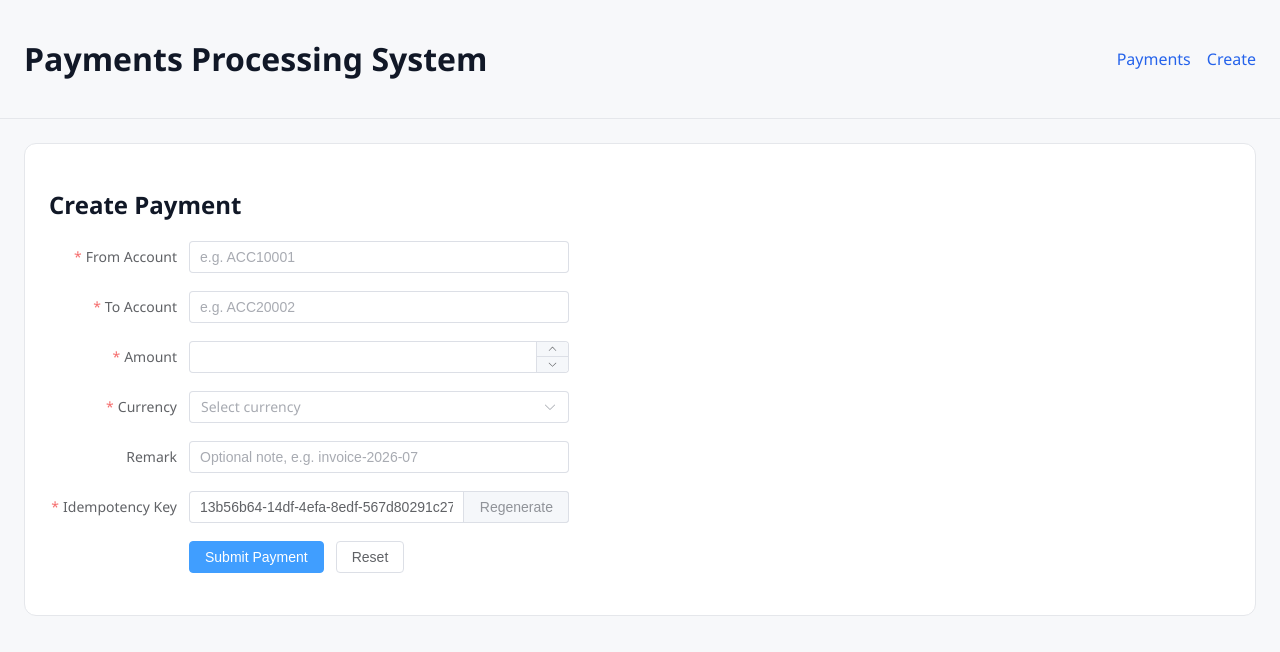
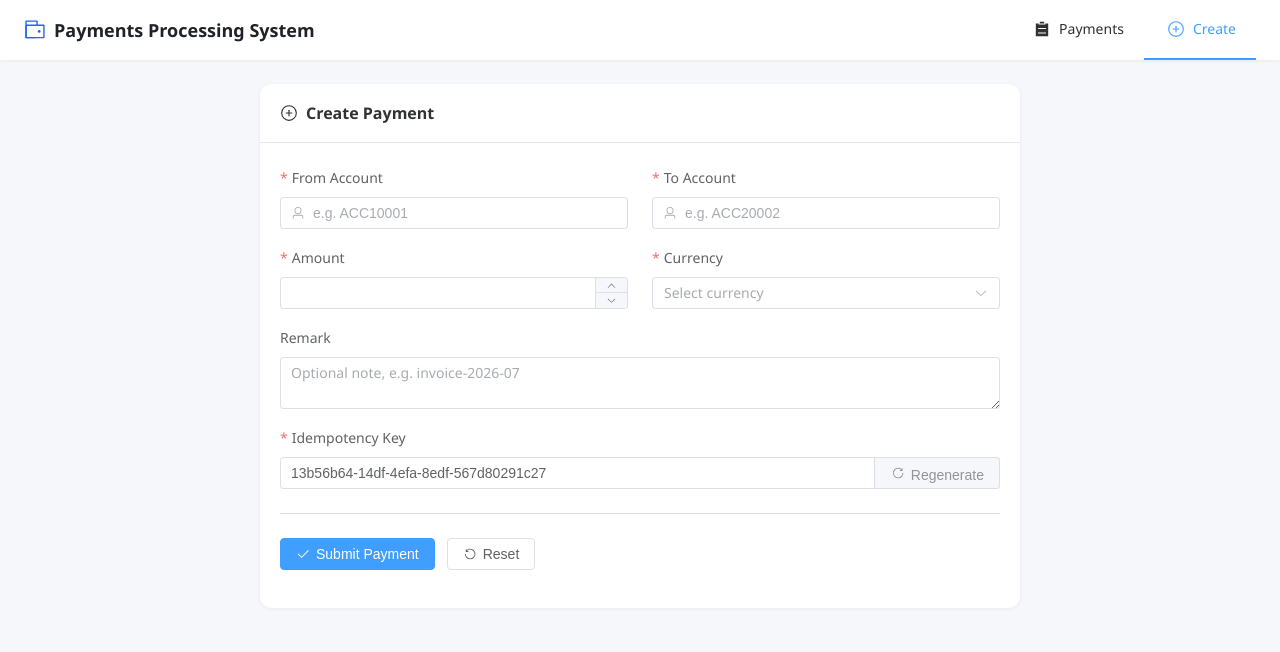
Before and after one commit to Neueda-Learning/Six, a Vue app: page /payments/create in a window 1280 px wide. Shown: the top 652 px of the page. Built offline with nearby package versions, Linux system fonts and the light colour scheme.

Commit message:
重构前端页面布局，优化组件样式与交互，提升用户体验

```diff
--- a/fronted/App.vue
+++ b/fronted/App.vue
@@ -1,25 +1,38 @@
 <!-- 应用根组件：负责整体页面外壳布局（顶部导航 + 路由出口），不承载具体业务逻辑 -->
 <template>
-  <div class="app-shell">
-    <header class="app-header">
-      <h1>Payments Processing System</h1>
-      <!-- 顶部导航：Payments 对应列表页，Create 对应创建支付页 -->
-      <nav>
-        <RouterLink to="/">Payments</RouterLink>
-        <RouterLink to="/payments/create">Create</RouterLink>
-      </nav>
-    </header>
-    <main class="app-main">
+  <el-container class="app-shell">
+    <!-- 顶部导航栏：使用 el-menu 的 router 模式，点击菜单项自动触发路由跳转，并根据当前路径高亮 -->
+    <el-header class="app-header">
+      <div class="brand">
+        <el-icon :size="22" class="brand-icon"><Wallet /></el-icon>
+        <span class="brand-title">Payments Processing System</span>
+      </div>
+      <el-menu :default-active="route.path" mode="horizontal" router :ellipsis="false" class="nav-menu">
+        <el-menu-item index="/">
+          <el-icon><List /></el-icon>
+          <span>Payments</span>
+        </el-menu-item>
+        <el-menu-item index="/payments/create">
+          <el-icon><CirclePlus /></el-icon>
+          <span>Create</span>
+        </el-menu-item>
+      </el-menu>
+    </el-header>
+
+    <el-main class="app-main">
       <!-- 路由出口：根据当前路径渲染 PaymentList / PaymentCreate / PaymentDetail -->
       <RouterView />
-    </main>
-  </div>
+    </el-main>
+  </el-container>
 </template>
 
 <script setup>
-// 当前页面为纯布局壳组件，具体的加载态与错误提示已下沉到各页面自行处理
+import { useRoute } from 'vue-router';
+import { Wallet, List, CirclePlus } from '@element-plus/icons-vue';
+
+// 使用当前路由路径驱动顶部菜单高亮项，无需手动维护激活状态变量
+const route = useRoute();
 </script>
-
 
 <style scoped>
 .app-shell {
@@ -28,18 +41,38 @@
 
 .app-header {
   display: flex;
+  align-items: center;
   justify-content: space-between;
-  align-items: center;
-  padding: 16px 24px;
-  border-bottom: 1px solid #e5e7eb;
+  background: #ffffff;
+  box-shadow: 0 1px 4px rgba(0, 0, 0, 0.06);
+  padding: 0 24px;
+  height: 60px;
 }
 
-.app-header nav {
+.brand {
   display: flex;
-  gap: 16px;
+  align-items: center;
+  gap: 8px;
+  white-space: nowrap;
+}
+
+.brand-icon {
+  color: #2563eb;
+}
+
+.brand-title {
+  font-size: 18px;
+  font-weight: 600;
+}
+
+.nav-menu {
+  border-bottom: none;
 }
 
 .app-main {
   padding: 24px;
+  max-width: 1200px;
+  margin: 0 auto;
+  width: 100%;
 }
 </style>
--- a/fronted/styles/base.css
+++ b/fronted/styles/base.css
@@ -1,8 +1,8 @@
-/* 该文件用于定义全局样式基础，后续需完成设计变量、布局规范与组件样式。 */
+/* 该文件用于定义全局设计变量与基础样式，供各页面组件复用，保持视觉风格统一 */
 :root {
-  /* //todo refine design tokens after implementing final UI */
-  --page-bg: #f7f8fa;
-  --text-color: #111827;
+  --page-bg: #f5f7fa;
+  --text-color: #1f2329;
+  --card-shadow: 0 1px 4px rgba(0, 0, 0, 0.06);
 }
 
 * {
@@ -20,3 +20,10 @@ a {
   color: #2563eb;
   text-decoration: none;
 }
+
+/* 统一 Element Plus 卡片的圆角与阴影，避免每个页面重复定义 */
+.el-card {
+  border-radius: 12px;
+  box-shadow: var(--card-shadow) !important;
+  border: none;
+}
--- a/fronted/views/PaymentCreate.vue
+++ b/fronted/views/PaymentCreate.vue
@@ -1,26 +1,39 @@
 <!-- 创建支付页面：提供表单供用户填写付款信息，前端做基础校验后调用后端创建支付接口 -->
 <template>
-  <section class="create-page">
-    <h2>Create Payment</h2>
+  <el-card class="create-page" shadow="never">
+    <template #header>
+      <div class="card-header">
+        <el-icon :size="18"><CirclePlus /></el-icon>
+        <span class="card-title">Create Payment</span>
+      </div>
+    </template>
 
-    <!-- Element Plus 表单：ref 绑定实例便于调用 validate；rules 绑定校验规则；label-width 统一标签宽度 -->
+    <!-- Element Plus 表单：ref 绑定实例便于调用 validate；rules 绑定校验规则；label-position 使用顶部标签更紧凑 -->
     <el-form
       ref="formRef"
       :model="form"
       :rules="rules"
-      label-width="140px"
+      label-width="160px"
+      label-position="top"
       class="create-form"
     >
+      <el-row :gutter="24">
+        <el-col :span="12">
           <!-- 源账户：必须与目标账户不同，且需在系统种子数据中真实存在（后端校验） -->
           <el-form-item label="From Account" prop="fromAccount">
-        <el-input v-model="form.fromAccount" placeholder="e.g. ACC10001" />
+            <el-input v-model="form.fromAccount" placeholder="e.g. ACC10001" :prefix-icon="User" />
           </el-form-item>
-
+        </el-col>
+        <el-col :span="12">
           <!-- 目标账户 -->
           <el-form-item label="To Account" prop="toAccount">
-        <el-input v-model="form.toAccount" placeholder="e.g. ACC20002" />
+            <el-input v-model="form.toAccount" placeholder="e.g. ACC20002" :prefix-icon="User" />
           </el-form-item>
+        </el-col>
+      </el-row>
 
+      <el-row :gutter="24">
+        <el-col :span="12">
           <!-- 金额：数字输入框，限制最小值、最大值与两位小数精度 -->
           <el-form-item label="Amount" prop="amount">
             <el-input-number
@@ -33,42 +46,53 @@
               style="width: 100%"
             />
           </el-form-item>
-
+        </el-col>
+        <el-col :span="12">
           <!-- 货币：下拉选择，仅提供后端白名单支持的三种货币 -->
           <el-form-item label="Currency" prop="currency">
             <el-select v-model="form.currency" placeholder="Select currency" style="width: 100%">
               <el-option v-for="item in currencyOptions" :key="item" :label="item" :value="item" />
             </el-select>
           </el-form-item>
+        </el-col>
+      </el-row>
 
       <!-- 备注：可选字段 -->
       <el-form-item label="Remark" prop="remark">
-        <el-input v-model="form.remark" placeholder="Optional note, e.g. invoice-2026-07" />
+        <el-input
+          v-model="form.remark"
+          type="textarea"
+          :rows="2"
+          placeholder="Optional note, e.g. invoice-2026-07"
+        />
       </el-form-item>
 
       <!-- 幂等键：页面加载时自动生成 UUID，用户可手动修改，用于验证重复提交场景 -->
       <el-form-item label="Idempotency Key" prop="idempotencyKey">
         <el-input v-model="form.idempotencyKey">
           <template #append>
-            <el-button @click="regenerateIdempotencyKey">Regenerate</el-button>
+            <el-button :icon="RefreshRight" @click="regenerateIdempotencyKey">Regenerate</el-button>
           </template>
         </el-input>
       </el-form-item>
 
+      <el-divider />
+
       <el-form-item>
-        <el-button type="primary" :loading="submitting" @click="handleSubmit">
+        <el-button type="primary" :icon="Check" :loading="submitting" @click="handleSubmit">
           Submit Payment
         </el-button>
-        <el-button @click="handleReset">Reset</el-button>
+        <el-button :icon="RefreshLeft" @click="handleReset">Reset</el-button>
       </el-form-item>
     </el-form>
-  </section>
+  </el-card>
 </template>
 
 <script setup>
 import { reactive, ref } from 'vue';
 import { useRouter } from 'vue-router';
 import { ElMessage } from 'element-plus';
+import { CirclePlus, User, RefreshRight, RefreshLeft, Check } from '@element-plus/icons-vue';
 import { createPayment } from '../api/payment';
 
 const router = useRouter();
@@ -163,14 +187,22 @@ function handleReset() {
 
 <style scoped>
 .create-page {
-  background: #ffffff;
-  border: 1px solid #e5e7eb;
-  border-radius: 12px;
-  padding: 24px;
+  max-width: 760px;
+  margin: 0 auto;
+}
+
+.card-header {
+  display: flex;
+  align-items: center;
+  gap: 8px;
+}
+
+.card-title {
+  font-size: 16px;
+  font-weight: 600;
 }
 
 .create-form {
-  max-width: 520px;
-  margin-top: 16px;
+  margin-top: 4px;
 }
 </style>
--- a/fronted/views/PaymentList.vue
+++ b/fronted/views/PaymentList.vue
@@ -1,7 +1,14 @@
 <!-- 支付列表页面：支持按状态筛选、关键字搜索、分页展示，并点击行跳转详情页 -->
 <template>
-  <section class="list-page">
-    <h2>Payment List</h2>
+  <el-card class="list-page" shadow="never">
+    <template #header>
+      <div class="card-header">
+        <span class="card-title">Payment List</span>
+        <el-button type="primary" :icon="CirclePlus" @click="router.push('/payments/create')">
+          New Payment
+        </el-button>
+      </div>
+    </template>
 
     <!-- 筛选栏：状态下拉 + 关键字输入 + 查询/重置按钮 -->
     <el-form :inline="true" class="filter-bar">
@@ -16,13 +23,14 @@
           v-model="query.keyword"
           placeholder="Search by payment ID or remark"
           clearable
-          style="width: 220px"
+          :prefix-icon="Search"
+          style="width: 240px"
         />
       </el-form-item>
 
       <el-form-item>
-        <el-button type="primary" @click="handleSearch">Search</el-button>
-        <el-button @click="handleReset">Reset</el-button>
+        <el-button type="primary" :icon="Search" @click="handleSearch">Search</el-button>
+        <el-button :icon="RefreshLeft" @click="handleReset">Reset</el-button>
       </el-form-item>
     </el-form>
 
@@ -33,20 +41,29 @@
       style="width: 100%"
       @row-click="handleRowClick"
       class="clickable-table"
+      stripe
     >
+      <el-table-column type="index" label="#" width="56" />
       <el-table-column prop="id" label="Payment ID" width="110" />
-      <el-table-column prop="fromAccount" label="From Account" width="140" />
-      <el-table-column prop="toAccount" label="To Account" width="140" />
-      <el-table-column prop="amount" label="Amount" width="120" />
-      <el-table-column prop="currency" label="Currency" width="100" />
-      <el-table-column label="Status" width="130">
+      <el-table-column prop="fromAccount" label="From Account" min-width="130" />
+      <el-table-column prop="toAccount" label="To Account" min-width="130" />
+      <el-table-column label="Amount" width="150" align="right">
+        <template #default="{ row }">
+          <span class="amount-cell">{{ row.amount }} {{ row.currency }}</span>
+        </template>
+      </el-table-column>
+      <el-table-column label="Status" width="130" align="center">
         <template #default="{ row }">
           <!-- 状态标签颜色映射：COMPLETED 绿色、FAILED 红色、SENT 黄色、CREATED/VALIDATED 灰蓝 -->
-          <el-tag :type="statusTagType(row.status)">{{ row.status }}</el-tag>
+          <el-tag :type="statusTagType(row.status)" effect="light">{{ row.status }}</el-tag>
         </template>
       </el-table-column>
-      <el-table-column prop="remark" label="Remark" show-overflow-tooltip />
+      <el-table-column prop="remark" label="Remark" show-overflow-tooltip min-width="160" />
       <el-table-column prop="createdAt" label="Created At" width="180" />
+
+      <template #empty>
+        <el-empty description="No payments found" />
+      </template>
     </el-table>
 
     <!-- 分页组件：页码/每页大小变化时重新请求列表 -->
@@ -56,16 +73,18 @@
       v-model:page-size="query.size"
       :page-sizes="[10, 20, 50]"
       :total="total"
+      background
       layout="total, sizes, prev, pager, next"
       @current-change="fetchList"
       @size-change="handleSizeChange"
     />
-  </section>
+  </el-card>
 </template>
 
 <script setup>
 import { onMounted, reactive, ref } from 'vue';
 import { useRouter } from 'vue-router';
+import { Search, RefreshLeft, CirclePlus } from '@element-plus/icons-vue';
 import { listPayments } from '../api/payment';
 
 const router = useRouter();
@@ -147,15 +166,24 @@ onMounted(fetchList);
 </script>
 
 <style scoped>
-.list-page {
-  background: #ffffff;
-  border: 1px solid #e5e7eb;
-  border-radius: 12px;
-  padding: 24px;
+.card-header {
+  display: flex;
+  align-items: center;
+  justify-content: space-between;
+}
+
+.card-title {
+  font-size: 16px;
+  font-weight: 600;
 }
 
 .filter-bar {
-  margin-top: 16px;
+  margin-top: 4px;
+  margin-bottom: 8px;
+}
+
+.amount-cell {
+  font-variant-numeric: tabular-nums;
 }
 
 .pagination {
```
Also changed, not shown: fronted/views/PaymentDetail.vue (+60 -30 lines). Lines whose indentation alone changed are shown as unchanged.
